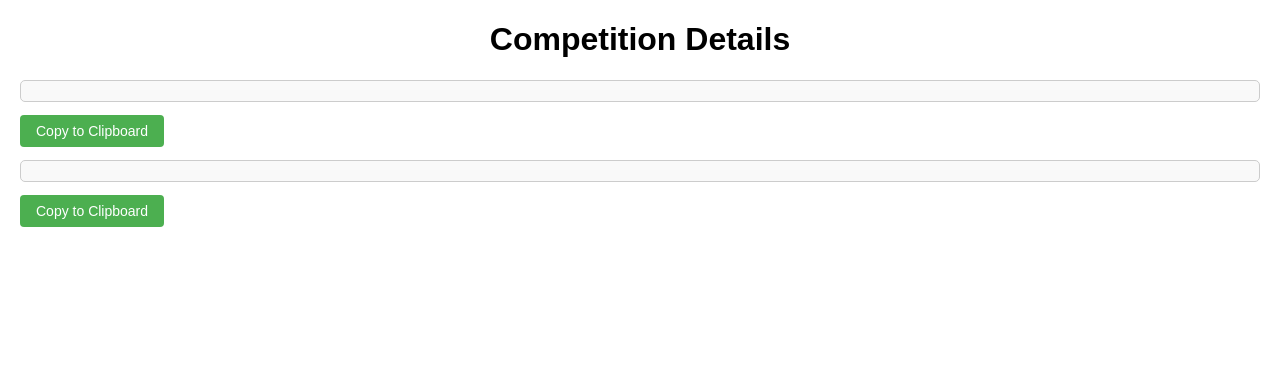
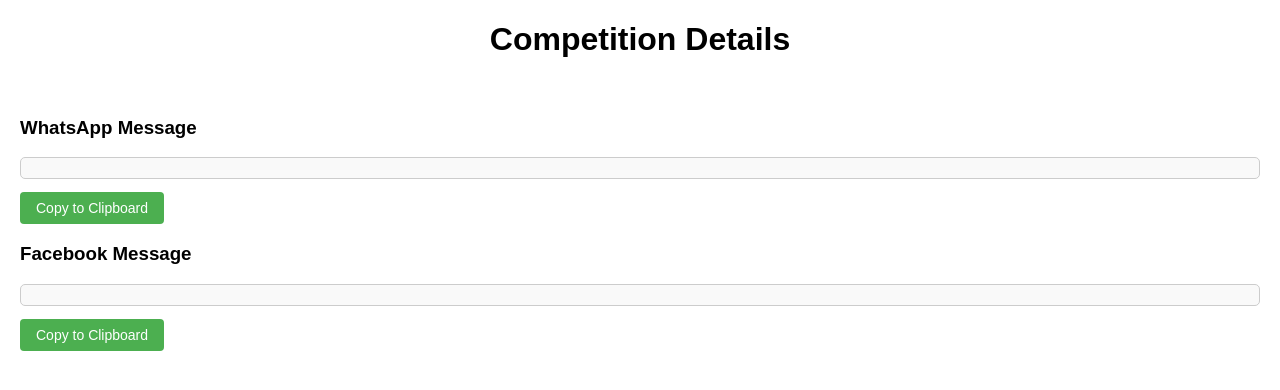
Before and after one commit to pranav-027/competition-announcement, a Flask app: template templates/result.html in a window 1280 px wide. Shown: the top 390 px of the page. Run offline with Flask 3, Linux system fonts and the light colour scheme; the template is opened without the code that fills it, so the values that code supplies are empty.

Commit message:
Added heading for messages

```diff
--- a/templates/result.html
+++ b/templates/result.html
@@ -6,9 +6,12 @@
 </head>
 <body>
     <h1>Competition Details</h1>
+    <br>
+    <h3>WhatsApp Message</h3>
     <pre id="message">{{ message }}</pre>
     <button onclick="copyToClipboard('message')">Copy to Clipboard</button>
     <br>
+    <h3>Facebook Message</h3>
     <pre id="fbMessage">{{ fbMessage }}</pre>
     <button onclick="copyToClipboard('fbMessage')">Copy to Clipboard</button>
 
```
